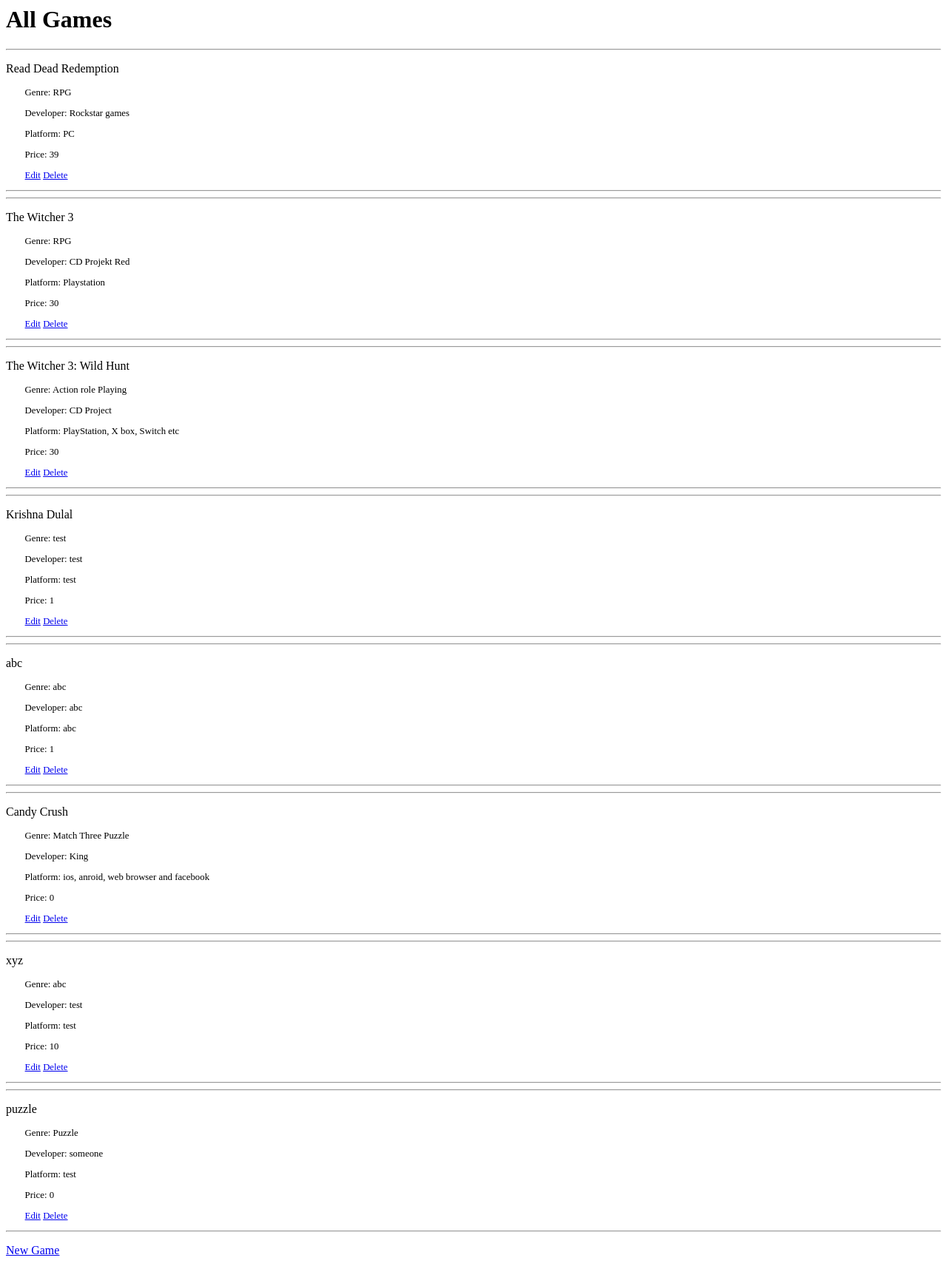
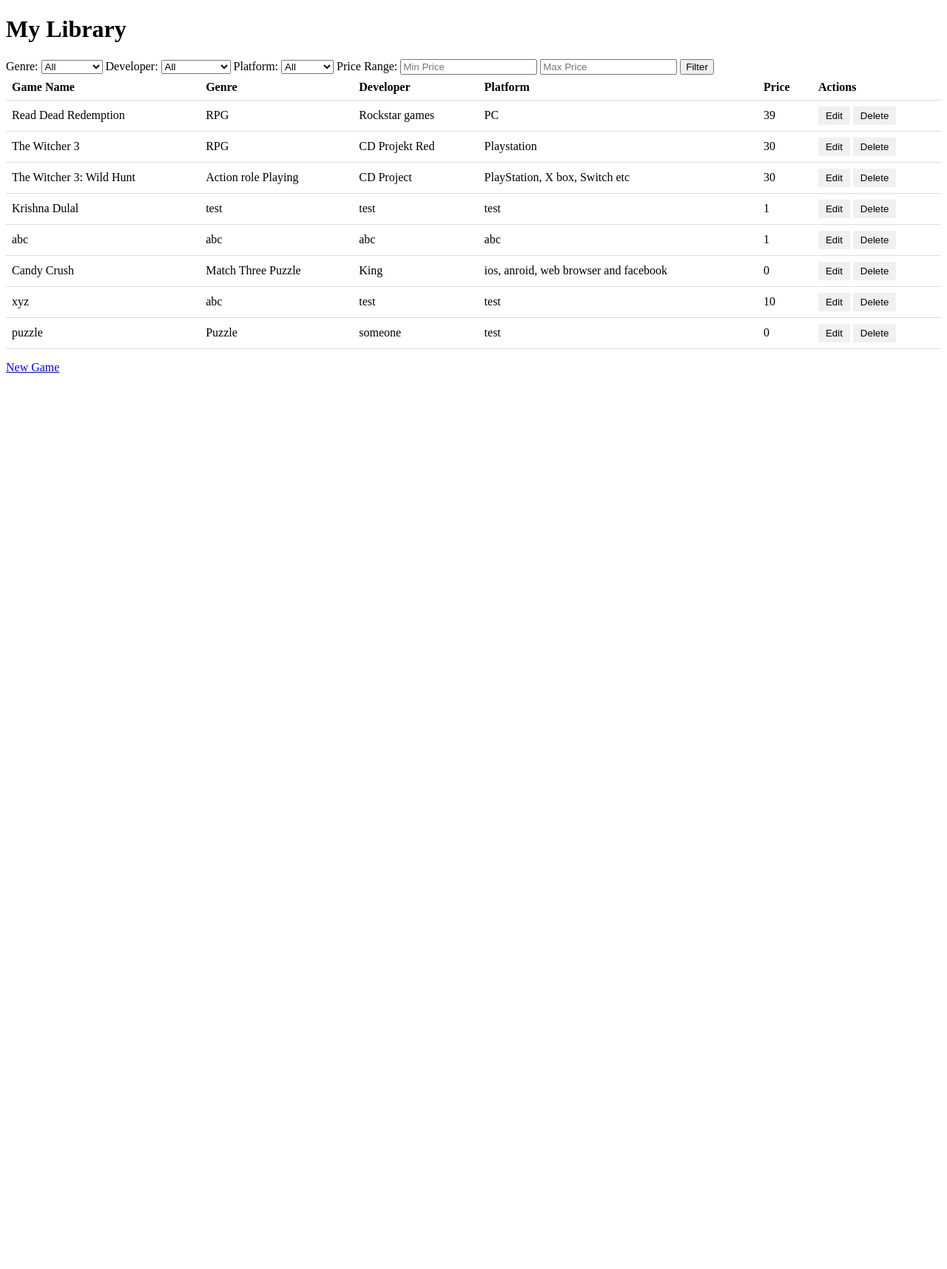
Before and after one commit to BaranKalaycioglu/CS4750, a Django app: page / in a window 1280 px wide. Shown: the whole page at 74% size. After the commit the page ends 504 px from the top, so only its background shows below. Run offline with Django 4.2, Linux system fonts and the light colour scheme; data comes from the database, SQL or seed files in the repository; both versions use the stored data as it was after the commit.

Commit message:
Updated Landing page as a list of game

```diff
--- a/Library/templates/game_list.html
+++ b/Library/templates/game_list.html
@@ -1,32 +1,80 @@
+<!DOCTYPE html>
 <html>
 <head>
     <title>Landing Page</title>
     <style>
-        .game-info {
-            margin-left: 2em;
-            font-size: 0.8em;
+        table {
+            border-collapse: collapse;
+            width: 100%;
+        }
+        th, td {
+            padding: 8px;
+            text-align: left;
+            border-bottom: 1px solid #ddd;
+        }
+        .edit-button, .delete-button {
+            padding: 5px 10px;
+            background-color: #f0f0f0;
+            border: none;
+            cursor: pointer;
         }
     </style>
 </head>
 <body>
-    <h1>All Games</h1>
-    {% for game in games %}
-    <hr> <!-- line above -->
-    <div>
-        <p>{{ game.name }}</p>
-        <div class="game-info">
-            <p>Genre: {{ game.genre }}</p>
-            <p>Developer: {{ game.developer }}</p>
-            <p>Platform: {{ game.platform }}</p>
-            <p>Price: {{ game.price }}</p>
-            <p>
-                <a href="{% url 'game_edit' game.id %}">Edit</a>
-                <a href="{% url 'game_delete' game.id %}">Delete</a>
-            </p>
-        </div>
-    </div>
-    <hr> <!-- line below -->
-    {% endfor %}
+    <h1>My Library</h1>
+    <form action="{{ request.path }}" method="get">
+        <label for="genre">Genre:</label>
+        <select name="genre" id="genre">
+            <option value="">All</option>
+            <option value="action">Action</option>
+            <option value="adventure">Adventure</option>
+            <option value="rpg">RPG</option>
+            <!-- Add more options as needed -->
+        </select>
+        <label for="developer">Developer:</label>
+        <select name="developer" id="developer">
+            <option value="">All</option>
+            <option value="dev1">Developer 1</option>
+            <option value="dev2">Developer 2</option>
+            <option value="dev3">Developer 3</option>
+            <!-- Add more options as needed -->
+        </select>
+        <label for="platform">Platform:</label>
+        <select name="platform" id="platform">
+            <option value="">All</option>
+            <option value="pc">PC</option>
+            <option value="console">Console</option>
+            <option value="mobile">Mobile</option>
+            <!-- Add more options as needed -->
+        </select>
+        <label for="price-range">Price Range:</label>
+        <input type="number" name="min-price" id="min-price" placeholder="Min Price">
+        <input type="number" name="max-price" id="max-price" placeholder="Max Price">
+        <button type="submit">Filter</button>
+    </form>
+    <table>
+        <tr>
+            <th>Game Name</th>
+            <th>Genre</th>
+            <th>Developer</th>
+            <th>Platform</th>
+            <th>Price</th>
+            <th>Actions</th>
+        </tr>
+        {% for game in games %}
+            <tr>
+                <td>{{ game.name }}</td>
+                <td>{{ game.genre }}</td>
+                <td>{{ game.developer }}</td>
+                <td>{{ game.platform }}</td>
+                <td>{{ game.price }}</td>
+                <td>
+                    <button class="edit-button">Edit</button>
+                    <button class="delete-button">Delete</button>
+                </td>
+            </tr>
+        {% endfor %}
+    </table>
     <p><a href="{% url 'game_add' %}">New Game</a></p>
 </body>
 </html>
```
Also changed, not shown: db.sqlite3.
